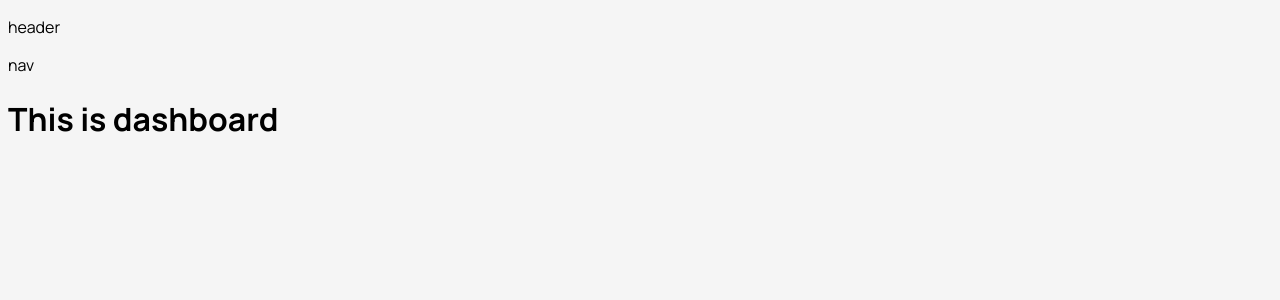
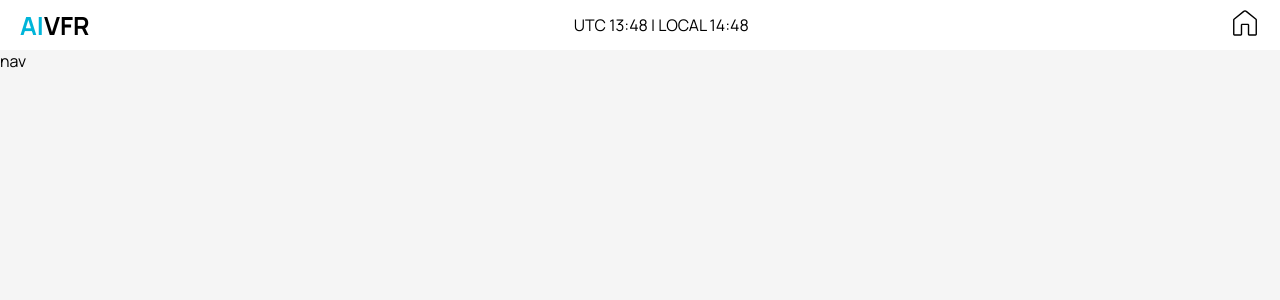
Before and after one commit to TheEasyPilot/AIVFR, a Flask app: page /dashboard in a window 1280 px wide. Shown: the top 300 px of the page. Run offline with Flask 3, Linux system fonts and the light colour scheme.

Commit message:
Main hedear start

```diff
--- a/AIVFR/static/basePage.css
+++ b/AIVFR/static/basePage.css
@@ -0,0 +1,40 @@
+* {
+  margin: 0;
+  padding: 0;
+  box-sizing: border-box;
+  color: var(--text)
+}
+
+/*header to contain the Logo, the time and the home button*/
+header {
+    background-color: var(--highlight);
+    display: flex;
+    align-items: center;
+    text-align: center;
+    height: 50px;
+    justify-content: space-between;
+    padding-left: 20px;
+    padding-right: 20px;
+}
+
+
+#homeButton {
+    width: 30px;
+    color: var(--text);
+}
+
+/*AIVFR logo*/
+#logoAI {
+    color: var(--primary);
+}
+
+#logoVFR {
+    position: relative;
+    right: 3px;
+    color: var(--text);
+}
+
+#logoAI, #logoVFR {
+    font-size: 25px;
+    font-weight: 700;
+}
--- a/AIVFR/templates/base.html
+++ b/AIVFR/templates/base.html
@@ -16,7 +16,21 @@
 
   <body>
     <header>
-        <p>header</p>
+         <div>
+          <!--Logo-->
+          <span id="logoAI">AI</span>
+          <span id="logoVFR">VFR</span>
+        </div>
+
+        <!--time-->
+        <div>
+          <p>UTC 13:48  |  LOCAL  14:48</p> <!--Placeholder time to see visuals-->
+        </div>
+
+       <!--home button-->
+       <div>
+          <svg xmlns="http://www.w3.org/2000/svg" xmlns:xlink="http://www.w3.org/1999/xlink" fill = "currentColor" onclick="window.open(' ', '_self')" id="homeButton" id="Layer_1" style="enable-background:new 0 0 24 24;" version="1.1" viewBox="0 0 24 24" xml:space="preserve"><path d="M21.146,8.576l-7.55-6.135c-0.925-0.751-2.267-0.751-3.192,0c0,0,0,0,0,0L2.855,8.575C2.59,8.79,2.439,9.108,2.439,9.448  v11.543c0,0.62,0.505,1.13,1.125,1.13h5.062c0.62,0,1.125-0.51,1.125-1.13v-7.306h4.499v7.306c0,0.62,0.505,1.13,1.125,1.13h5.062  c0.62,0,1.125-0.51,1.125-1.13V9.448C21.561,9.108,21.41,8.79,21.146,8.576z M20.436,20.997h-5.062V13.68  c0-0.62-0.505-1.119-1.125-1.119H9.75c-0.62,0-1.125,0.499-1.125,1.119v7.317H3.564V9.448l7.55-6.134  c0.513-0.418,1.26-0.417,1.773,0l7.55,6.134V20.997z"/></svg>
+        </div>
     </header>
 
     <nav>
@@ -24,9 +38,9 @@
     </nav>
 
     <main>
-        {% block content %} <!--content in this element can be changed in inherited pages-->
+        <!--{% block content %} content in this element can be changed in inherited pages-->
         <p>content</p>
-        {% endblock %}
+        <!--{% endblock %}-->
     </main>
   </body>
 </html>
```
